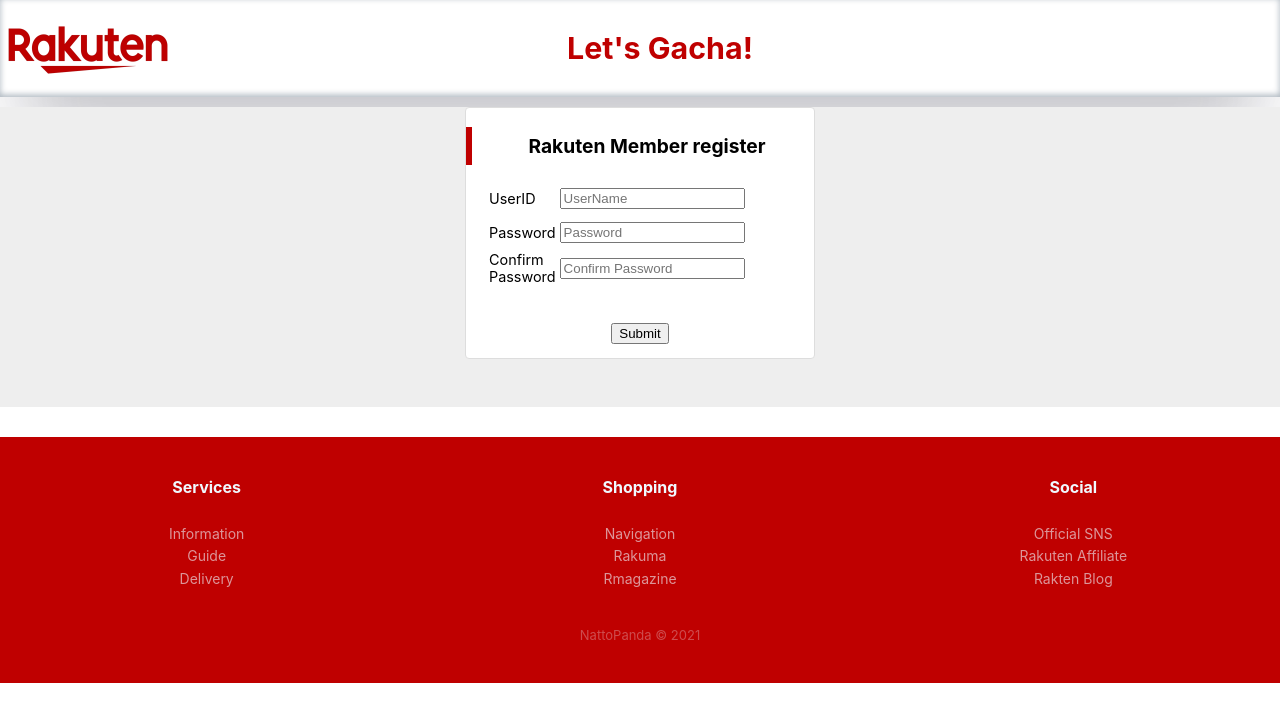
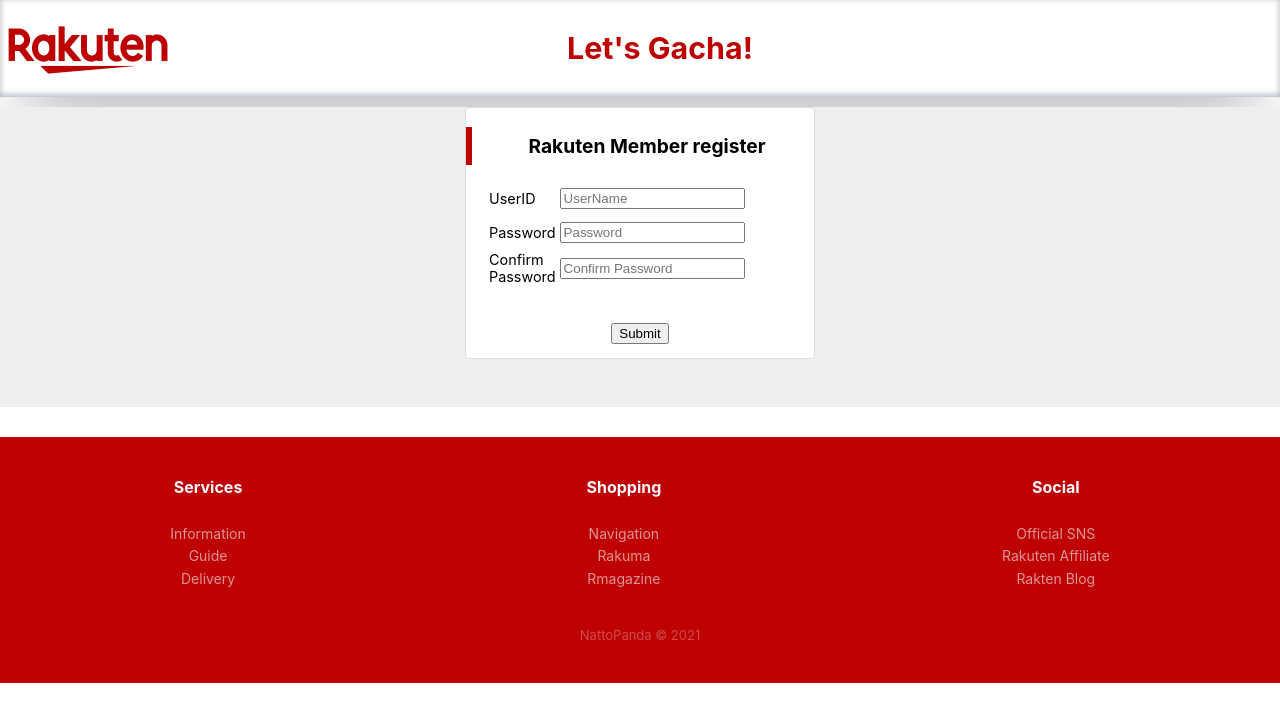
Before and after one commit to kikman-git/gacha, a React (Create React App) app in the folder gacha/: page /register in a window 1280 px wide. Shown: the top 722 px of the page. Built offline with nearby package versions, Linux system fonts and the light colour scheme.

Commit message:
footer auto fix the width

```diff
--- a/gacha/src/styles/Footer.css
+++ b/gacha/src/styles/Footer.css
@@ -3,6 +3,7 @@
   color:#f0f9ff;
   background-color:#bf0000;
   text-align:center;
+  width: 100%;
 
 }
 
@@ -93,24 +94,28 @@
   margin-bottom:0;
 }
 
-.row {
+.footer-red .row {
   display: grid;
   margin-left: auto;
   margin-right: auto;
-  grid-template-columns: repeat(auto-fill,
-                         minmax(380px, 1fr));
-  grid-gap: 20px;
 
-  @media (max-width: 1000px) {
+  grid-template-columns: auto auto auto;
+  grid-gap: auto 20px;
+
+  /* @media (max-width: 1000px) {
     grid-template-columns: repeat(auto-fill,
-                           minmax(200px, 1fr));}
+                           minmax(200px, 1fr));} */
 
 }
 
-.column{
+.footer-red .column{
+
   display: flex;
   flex-direction: column;
   text-align: left;
-  max-width: 1000px;
+  margin-left: auto;
+  margin-right: auto;
+  /* max-width: 1000px; */
+  /* width: 100%;  */
   margin: 0 auto;
 }
```
